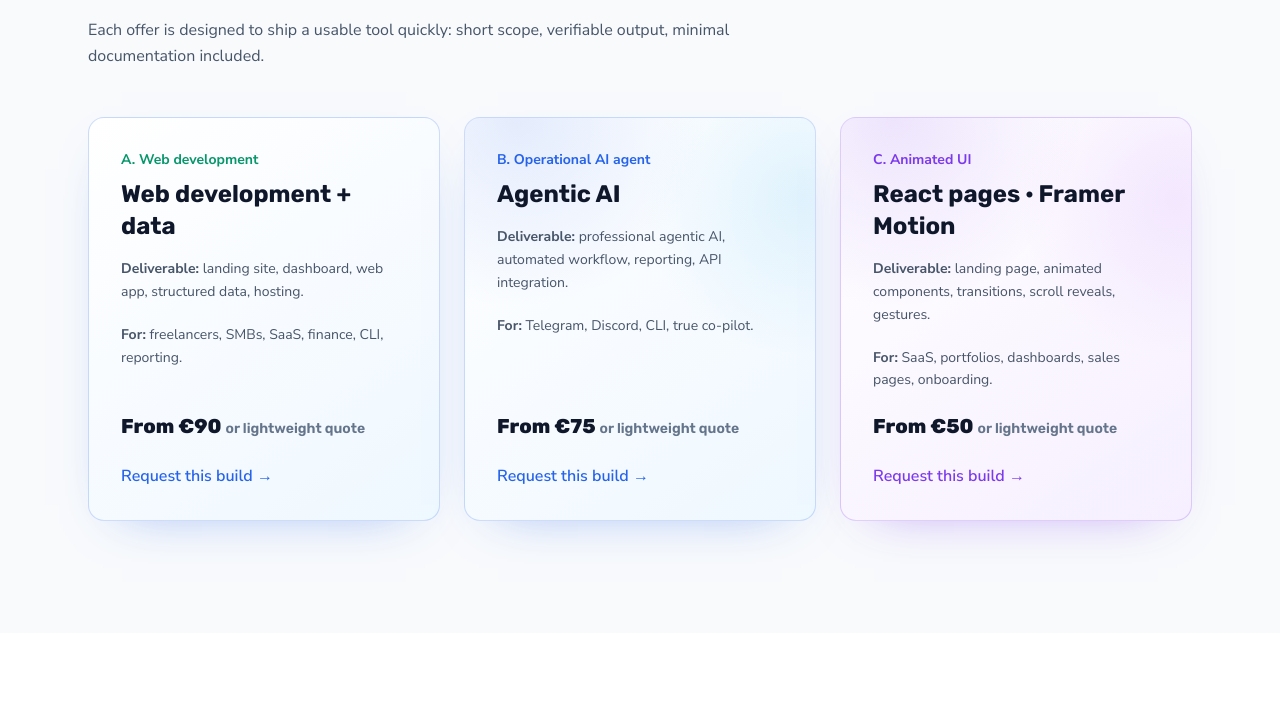
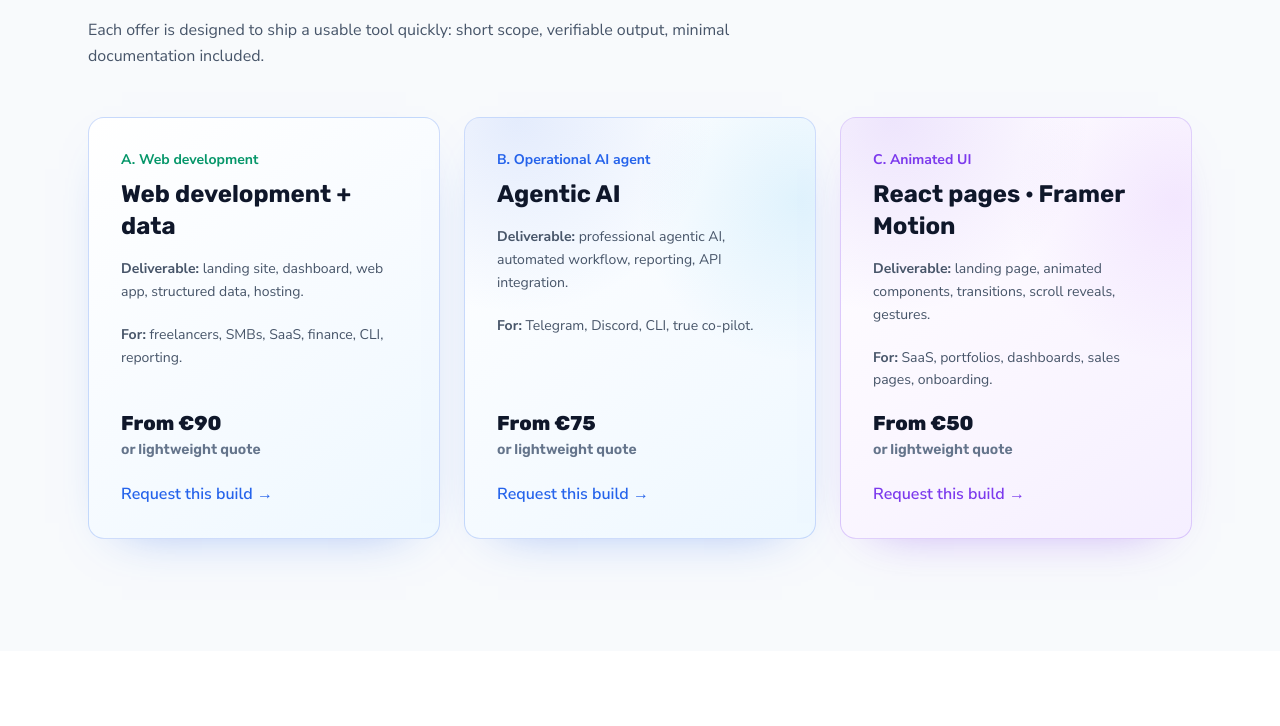
Before and after one commit to AtlasNexusOps/atlasnexusops.github.io, a plain HTML site: page en/index.html in a window 1280 px wide. Shown: the part 2535-3261 px from the top of the page. Drawn offline with nearby package versions, Linux system fonts and the light colour scheme.

Commit message:
fix: stabilize homepage themed card layout

```diff
--- a/en/index.html
+++ b/en/index.html
@@ -119,33 +119,38 @@ tailwind.config = {
   .motion-card:hover { box-shadow: 0 22px 70px -32px rgba(124,58,237,.45); transform: translateY(-4px); }
 
   /* ATLAS_CARD_THEME_SWITCH_20260517: Framer purple, Agentic Identity blue */
-  .framer-purple-card { border-color: rgba(124,58,237,.24)!important; box-shadow: 0 18px 52px -34px rgba(124,58,237,.58); background: linear-gradient(145deg, #ffffff 0%, #fbf7ff 52%, #f5efff 100%); }
-  .framer-purple-card::before { background: radial-gradient(circle at 15% 0%, rgba(124,58,237,.13), transparent 38%), radial-gradient(circle at 95% 20%, rgba(168,85,247,.10), transparent 34%); }
+  .framer-purple-card { position: relative; overflow: hidden; border-color: rgba(124,58,237,.24)!important; box-shadow: 0 18px 52px -34px rgba(124,58,237,.58); background: linear-gradient(145deg, #ffffff 0%, #fbf7ff 52%, #f5efff 100%); }
+  .framer-purple-card::before { content: ""; position: absolute; inset: -1px; pointer-events: none; background: radial-gradient(circle at 15% 0%, rgba(124,58,237,.13), transparent 38%), radial-gradient(circle at 95% 20%, rgba(168,85,247,.10), transparent 34%); }
   .framer-purple-card:hover { box-shadow: 0 22px 70px -32px rgba(124,58,237,.68); border-color: rgba(124,58,237,.40)!important; }
+  .framer-purple-card > * { position: relative; }
   .framer-purple-card .framer-icon-bg { background: rgba(124,58,237,.10)!important; }
   .framer-purple-card .framer-accent { color: #7c3aed!important; }
   .framer-purple-card .framer-chip { background: rgba(124,58,237,.08)!important; color: #6d28d9!important; }
   .dark .framer-purple-card { background: linear-gradient(145deg, #111827 0%, #1a1530 52%, #241442 100%); border-color: rgba(167,139,250,.28)!important; box-shadow: 0 18px 52px -34px rgba(0,0,0,.6); }
-  .dark .framer-purple-card::before { background: radial-gradient(circle at 15% 0%, rgba(167,139,250,.17), transparent 38%), radial-gradient(circle at 95% 20%, rgba(124,58,237,.14), transparent 34%); }
+  .dark .framer-purple-card::before { content: ""; position: absolute; inset: -1px; pointer-events: none; background: radial-gradient(circle at 15% 0%, rgba(167,139,250,.17), transparent 38%), radial-gradient(circle at 95% 20%, rgba(124,58,237,.14), transparent 34%); }
+  .dark .framer-purple-card > * { position: relative; }
   .dark .framer-purple-card .framer-icon-bg { background: rgba(124,58,237,.20)!important; }
   .dark .framer-purple-card .framer-accent { color: #C4B5FD!important; }
   .dark .framer-purple-card .framer-chip { background: rgba(124,58,237,.18)!important; color: #DDD6FE!important; }
 
-  .agentic-blue-card { border-color: rgba(37,99,235,.22)!important; box-shadow: 0 18px 52px -34px rgba(37,99,235,.55); background: linear-gradient(145deg, #ffffff 0%, #f7fbff 52%, #eef8ff 100%); }
-  .agentic-blue-card::before { background: radial-gradient(circle at 15% 0%, rgba(37,99,235,.12), transparent 38%), radial-gradient(circle at 95% 20%, rgba(14,165,233,.10), transparent 34%); }
+  .agentic-blue-card { position: relative; overflow: hidden; border-color: rgba(37,99,235,.22)!important; box-shadow: 0 18px 52px -34px rgba(37,99,235,.55); background: linear-gradient(145deg, #ffffff 0%, #f7fbff 52%, #eef8ff 100%); }
+  .agentic-blue-card::before { content: ""; position: absolute; inset: -1px; pointer-events: none; background: radial-gradient(circle at 15% 0%, rgba(37,99,235,.12), transparent 38%), radial-gradient(circle at 95% 20%, rgba(14,165,233,.10), transparent 34%); }
   .agentic-blue-card:hover { box-shadow: 0 22px 70px -32px rgba(37,99,235,.65); border-color: rgba(37,99,235,.36)!important; }
+  .agentic-blue-card > * { position: relative; }
   .agentic-blue-card .agentic-icon-bg { background: rgba(37,99,235,.10)!important; }
   .agentic-blue-card .agentic-accent { color: #2563eb!important; }
   .agentic-blue-card .agentic-chip { background: rgba(37,99,235,.07)!important; color: #1d4ed8!important; }
   .dark .agentic-blue-card { background: linear-gradient(145deg, #111827 0%, #111d30 52%, #0e1f2d 100%); border-color: rgba(59,130,246,.25)!important; box-shadow: 0 18px 52px -34px rgba(0,0,0,.6); }
-  .dark .agentic-blue-card::before { background: radial-gradient(circle at 15% 0%, rgba(59,130,246,.15), transparent 38%), radial-gradient(circle at 95% 20%, rgba(14,165,233,.12), transparent 34%); }
+  .dark .agentic-blue-card::before { content: ""; position: absolute; inset: -1px; pointer-events: none; background: radial-gradient(circle at 15% 0%, rgba(59,130,246,.15), transparent 38%), radial-gradient(circle at 95% 20%, rgba(14,165,233,.12), transparent 34%); }
+  .dark .agentic-blue-card > * { position: relative; }
   .dark .agentic-blue-card .agentic-icon-bg { background: rgba(59,130,246,.16)!important; }
   .dark .agentic-blue-card .agentic-accent { color: #93C5FD!important; }
   .dark .agentic-blue-card .agentic-chip { background: rgba(59,130,246,.14)!important; color: #BFDBFE!important; }
 
   .offer-card { display:flex; flex-direction:column; }
   .offer-card .offer-spacer { flex:1 1 auto; }
-  .offer-card .offer-price { margin-top:auto; }
+  .offer-card .offer-price { margin-top:auto; line-height:1.15; }
+  .offer-card .offer-quote { display:block; margin-top:.35rem; line-height:1.25; }
 
   /* ── Accessibility ── */
   @media (prefers-reduced-motion: reduce) {
@@ -307,7 +312,7 @@ tailwind.config = {
         <a href="https://github.com/AtlasNexusOps/markets-dashboard" class="text-slate-400 text-sm hover:text-slate-600 ml-3">GitHub</a>
       </div>
       <!-- Framer Motion UI -->
-      <div class="reveal reveal-delay-2 motion-card framer-purple-card rounded-2xl p-8 border border-border bg-white flex flex-col">
+      <div class="reveal reveal-delay-2 framer-purple-card rounded-2xl p-8 border border-border bg-white flex flex-col">
         <div class="w-12 h-12 framer-icon-bg rounded-xl flex items-center justify-center mb-6"><span class="text-2xl">✨</span></div>
         <h3 class="text-xl font-bold text-foreground mb-2 font-display">Framer Motion UI</h3>
         <p class="text-slate-600 text-sm leading-relaxed mb-4">Enhanced landing page, transitions, scroll reveals, parallax, gestures and entrances.</p>
@@ -324,7 +329,7 @@ tailwind.config = {
         </div>
       </div>
       <!-- Agentic Identity -->
-      <div class="reveal reveal-delay-3 motion-card agentic-blue-card rounded-2xl p-8 border border-border bg-white flex flex-col">
+      <div class="reveal reveal-delay-3 agentic-blue-card rounded-2xl p-8 border border-border bg-white flex flex-col">
         <div class="w-12 h-12 agentic-icon-bg rounded-xl flex items-center justify-center mb-6"><svg class="w-6 h-6 agentic-accent" fill="none" stroke="currentColor" viewBox="0 0 24 24"><path stroke-linecap="round" stroke-linejoin="round" stroke-width="2" d="M13 10V3L4 14h7v7l9-11h-7z"/></svg></div>
         <h3 class="text-xl font-bold text-foreground mb-2 font-display">Agentic Identity</h3>
         <p class="text-slate-600 text-sm leading-relaxed mb-4">Landing page for the first on-chain AI bounty marketplace with on-chain agent identity (Celo). Deployed with Next.js SSR.</p>
@@ -354,25 +359,25 @@ tailwind.config = {
         <p class="text-slate-600 text-sm leading-relaxed mb-5"><strong>Deliverable:</strong> landing site, dashboard, web app, structured data, hosting.</p>
         <p class="text-slate-600 text-sm leading-relaxed mb-5"><strong>For:</strong> freelancers, SMBs, SaaS, finance, CLI, reporting.</p>
         <div class="offer-spacer"></div>
-        <p class="offer-price text-xl font-extrabold text-foreground mb-6 font-display">From €90 <span class="text-sm font-semibold text-slate-500">or lightweight quote</span></p>
+        <p class="offer-price text-xl font-extrabold text-foreground mb-6 font-display">From €90 <span class="offer-quote text-sm font-semibold text-slate-500">or lightweight quote</span></p>
         <a href="#contact" class="inline-flex text-primary font-semibold hover:text-primary-dark">Request this build →</a>
       </article>
-      <article class="reveal reveal-delay-2 card-hover agentic-card agentic-blue-card offer-card rounded-2xl p-8 border border-border bg-white">
+      <article class="reveal reveal-delay-2 card-hover agentic-blue-card offer-card rounded-2xl p-8 border border-border bg-white">
         <p class="text-sm font-bold agentic-accent mb-2">B. Operational AI agent</p>
         <h3 class="text-2xl font-bold text-foreground mb-4 font-display">Agentic AI</h3>
         <p class="text-slate-600 text-sm leading-relaxed mb-5"><strong>Deliverable:</strong> professional agentic AI, automated workflow, reporting, API integration.</p>
         <p class="text-slate-600 text-sm leading-relaxed mb-5"><strong>For:</strong> Telegram, Discord, CLI, true co-pilot.</p>
         <div class="offer-spacer"></div>
-        <p class="offer-price text-xl font-extrabold text-foreground mb-6 font-display">From €75 <span class="text-sm font-semibold text-slate-500">or lightweight quote</span></p>
+        <p class="offer-price text-xl font-extrabold text-foreground mb-6 font-display">From €75 <span class="offer-quote text-sm font-semibold text-slate-500">or lightweight quote</span></p>
         <a href="#contact" class="inline-flex agentic-accent font-semibold hover:text-primary-dark">Request this build →</a>
       </article>
-      <article class="reveal reveal-delay-3 motion-card framer-purple-card offer-card rounded-2xl p-8 border border-border bg-white">
+      <article class="reveal reveal-delay-3 framer-purple-card offer-card rounded-2xl p-8 border border-border bg-white">
         <p class="text-sm font-bold framer-accent mb-2">C. Animated UI</p>
         <h3 class="text-2xl font-bold text-foreground mb-4 font-display">React pages · Framer Motion</h3>
         <p class="text-slate-600 text-sm leading-relaxed mb-5"><strong>Deliverable:</strong> landing page, animated components, transitions, scroll reveals, gestures.</p>
         <p class="text-slate-600 text-sm leading-relaxed mb-5"><strong>For:</strong> SaaS, portfolios, dashboards, sales pages, onboarding.</p>
         <div class="offer-spacer"></div>
-        <p class="offer-price text-xl font-extrabold text-foreground mb-6 font-display">From €50 <span class="text-sm font-semibold text-slate-500">or lightweight quote</span></p>
+        <p class="offer-price text-xl font-extrabold text-foreground mb-6 font-display">From €50 <span class="offer-quote text-sm font-semibold text-slate-500">or lightweight quote</span></p>
         <a href="#contact" class="inline-flex framer-accent font-semibold hover:text-primary-dark">Request this build →</a>
       </article>
     </div>
@@ -419,7 +424,7 @@ tailwind.config = {
         </div>
         <div class="flex gap-3 flex-wrap mt-6"><a href="https://atlasnexusops.github.io/markets-dashboard/" class="bg-primary text-white px-4 py-2 rounded-full text-sm font-semibold hover:bg-primary-dark">Live Demo</a><a href="https://github.com/AtlasNexusOps/markets-dashboard" class="border border-border px-4 py-2 rounded-full text-sm font-semibold hover:border-primary hover:text-primary">GitHub</a></div>
       </article>
-      <article class="reveal reveal-delay-2 card-hover motion-card framer-purple-card bg-white rounded-2xl p-7 border border-border flex flex-col">
+      <article class="reveal reveal-delay-2 card-hover framer-purple-card bg-white rounded-2xl p-7 border border-border flex flex-col">
         <p class="text-xs font-bold uppercase tracking-widest framer-accent mb-3">Animated UI</p>
         <h3 class="text-2xl font-bold text-foreground mb-4 font-display">Framer Motion UI</h3>
         <div class="space-y-3 text-sm text-slate-600 leading-relaxed flex-1">
```
Also changed, not shown: index.html (+20 -15 lines).
